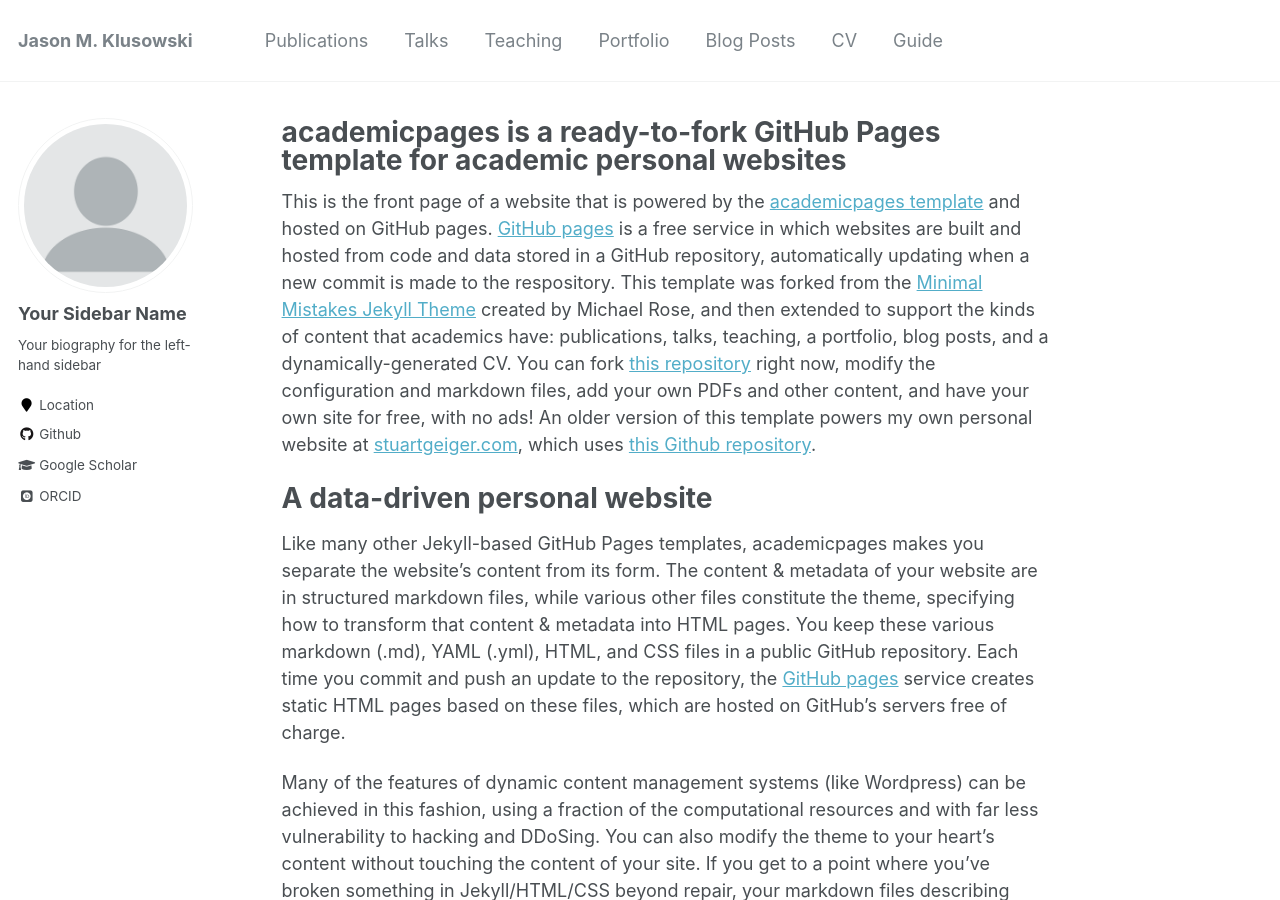
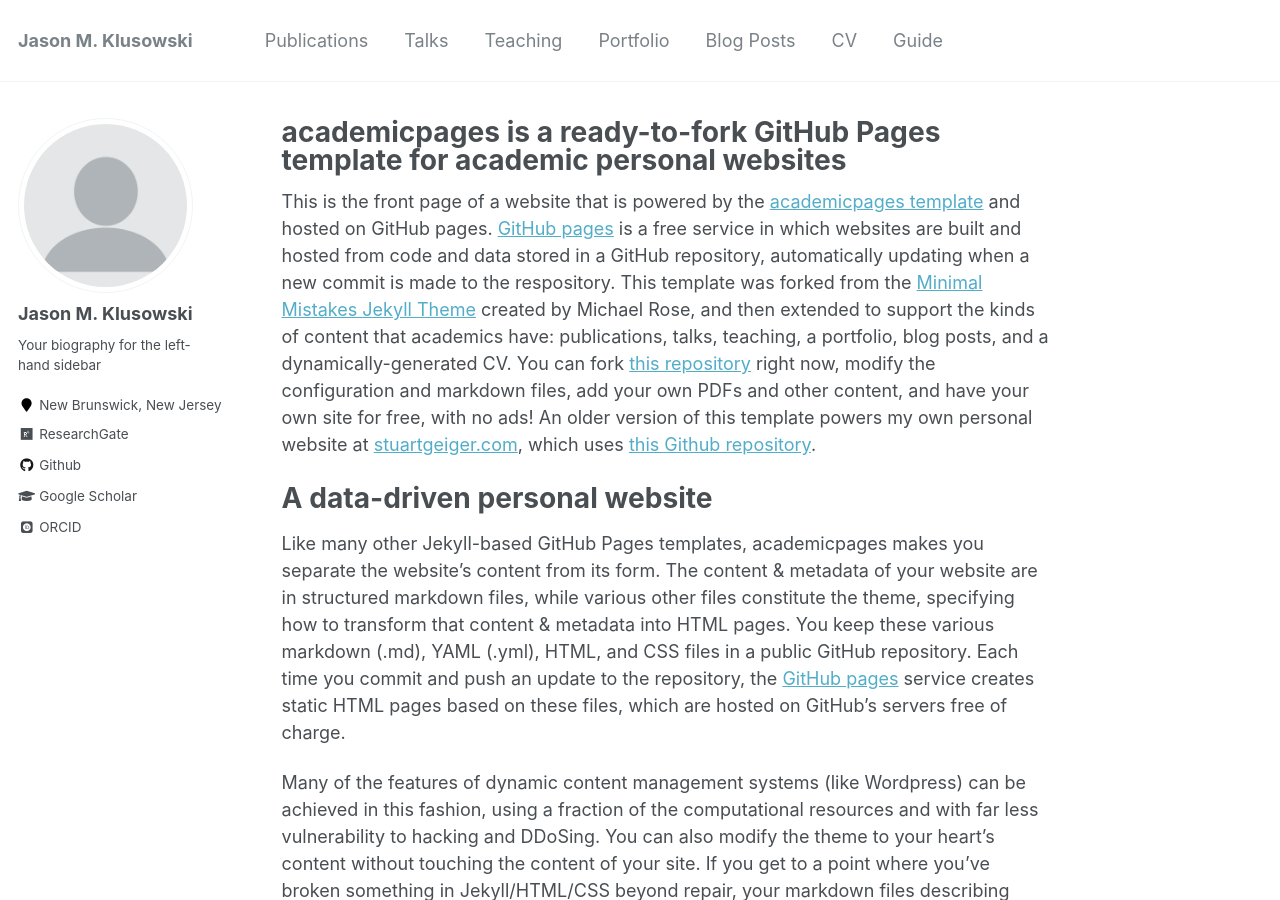
Before and after one commit to jasonklusowski/jasonklusowski.github.io, a Jekyll site: the page built from _pages/about.md, in a window 1280 px wide and 900 px high. Built offline with Jekyll 4.4.1, drawn with Linux system fonts in a browser that asks for light colours; some web fonts are replaced.

Commit message:
Update _config.yml

```diff
--- a/_config.yml
+++ b/_config.yml
@@ -80,15 +80,15 @@ analytics:
 
 # Site Author
 author:
-  name             : "Your Sidebar Name"
+  name             : "Jason M. Klusowski"
   avatar           : "profile.png"
   bio              : "Your biography for the left-hand sidebar"
-  location         : "Location"
+  location         : "New Brunswick, New Jersey"
   employer         :
   pubmed           : #"https://www.ncbi.nlm.nih.gov/pubmed/?term=john+snow"
   googlescholar    : "https://scholar.google.com/citations?user=4HkhCjsAAAAJ&hl=en"
   email            :
-  researchgate     :  # example: "https://www.researchgate.net/profile/yourprofile"
+  researchgate     : "https://www.researchgate.net/profile/Jason_Klusowski"
   uri              :
   bitbucket        :
   codepen          :
```
